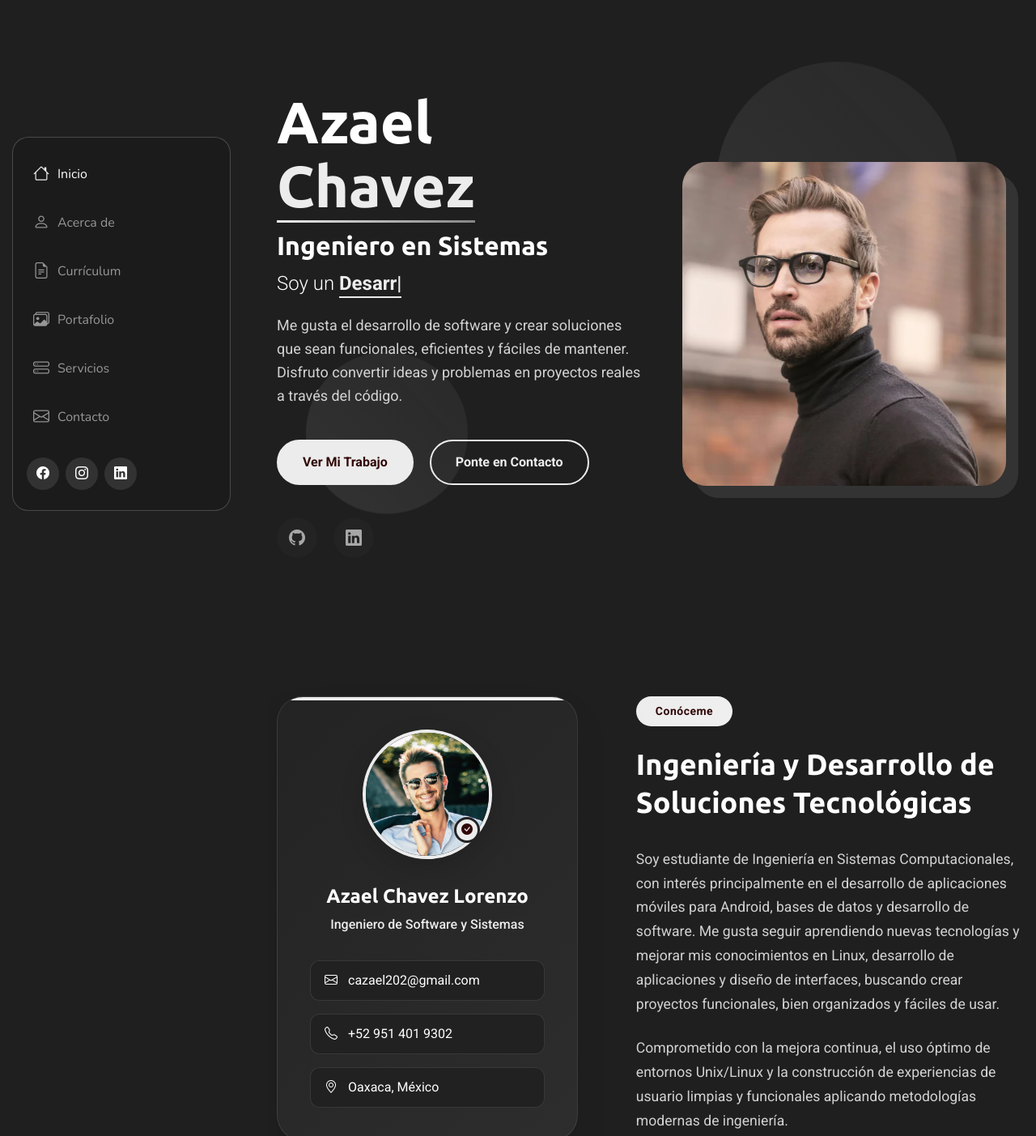
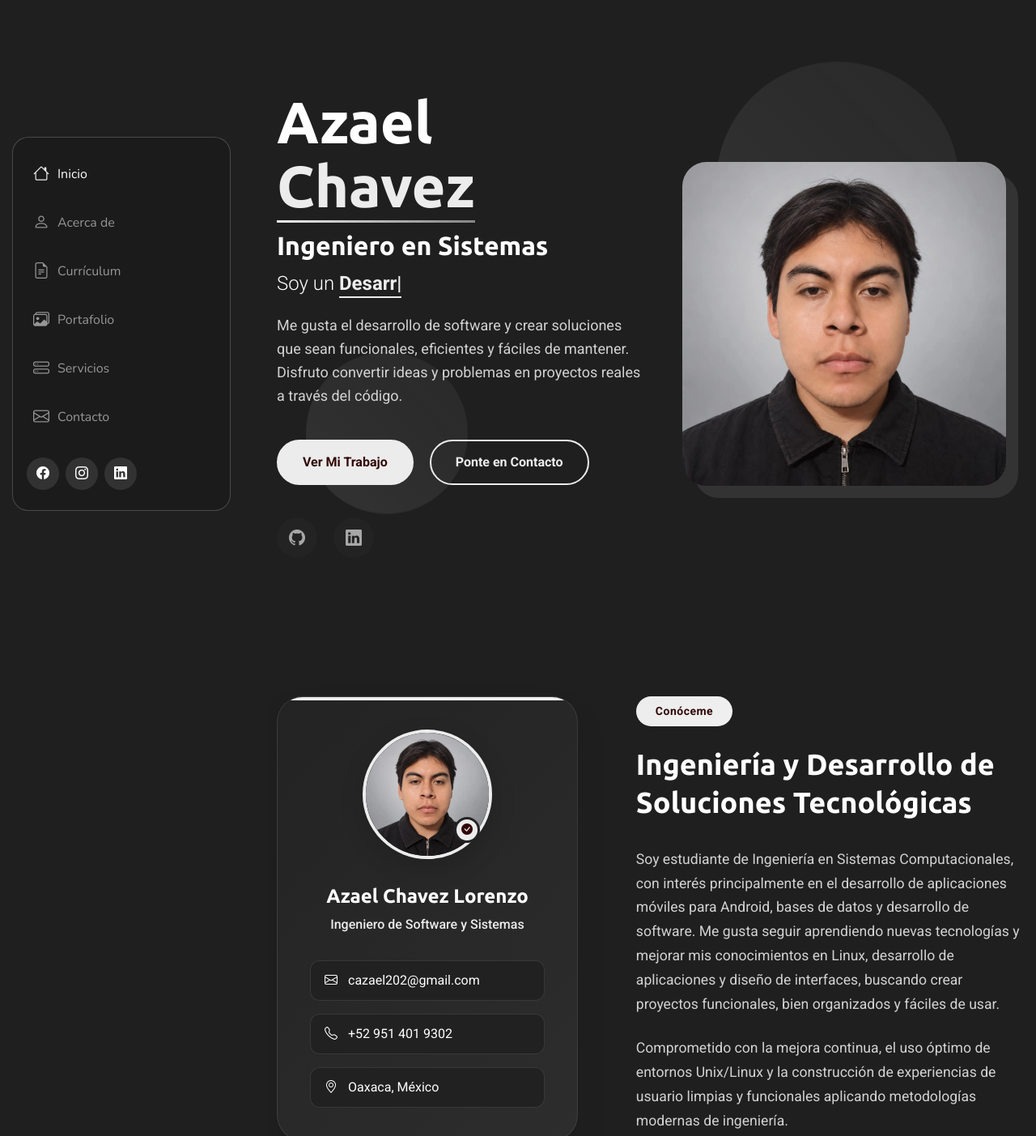
Before and after one commit to azalorenzo/Actividad4_portafolio, a plain HTML site: page index.html in a window 1280 px wide. Shown: the top 1403 px of the page at 81% size. Drawn offline with nearby package versions, Linux system fonts and the light colour scheme.

Commit message:
Actualizacion foto de perfil

```diff
--- a/index.html
+++ b/index.html
@@ -120,7 +120,7 @@
                 <div class="hero-visual">
                   <div class="profile-container">
                     <div class="profile-background"></div>
-                    <img src="assets/img/profile/profile-2.webp" alt="Azael Chavez" class="profile-image" />
+                    <img src="assets/img/profile/profile.webp" alt="Azael Chavez" class="profile-image" />
                   </div>
                 </div>
               </div>
@@ -138,7 +138,7 @@
               <div class="profile-card">
                 <div class="profile-header">
                   <div class="profile-image">
-                    <img src="assets/img/profile/profile-square-3.webp" alt="Profile Image" class="img-fluid" />
+                    <img src="assets/img/profile/profile.webp" alt="Profile Image" class="img-fluid" />
                   </div>
                   <div class="profile-badge">
                     <i class="bi bi-check-circle-fill"></i>
@@ -471,7 +471,7 @@
             <div class="col-lg-4">
               <div class="resume-side" data-aos="fade-right" data-aos-delay="100">
                 <div class="profile-img mb-4">
-                  <img src="assets/img/profile/profile-square-2.webp" alt="Profile" class="img-fluid rounded" />
+                  <img src="assets/img/profile/profile.webp" alt="Profile" class="img-fluid rounded" />
                 </div>
 
                 <h3>Resumen Profesional</h3>
```
Also changed, not shown: assets/img/profile/profile-2.webp (deleted), assets/img/profile/profile-square-2.webp (deleted), assets/img/profile/profile-square-3.webp (deleted), assets/img/profile/profile.webp (added).
